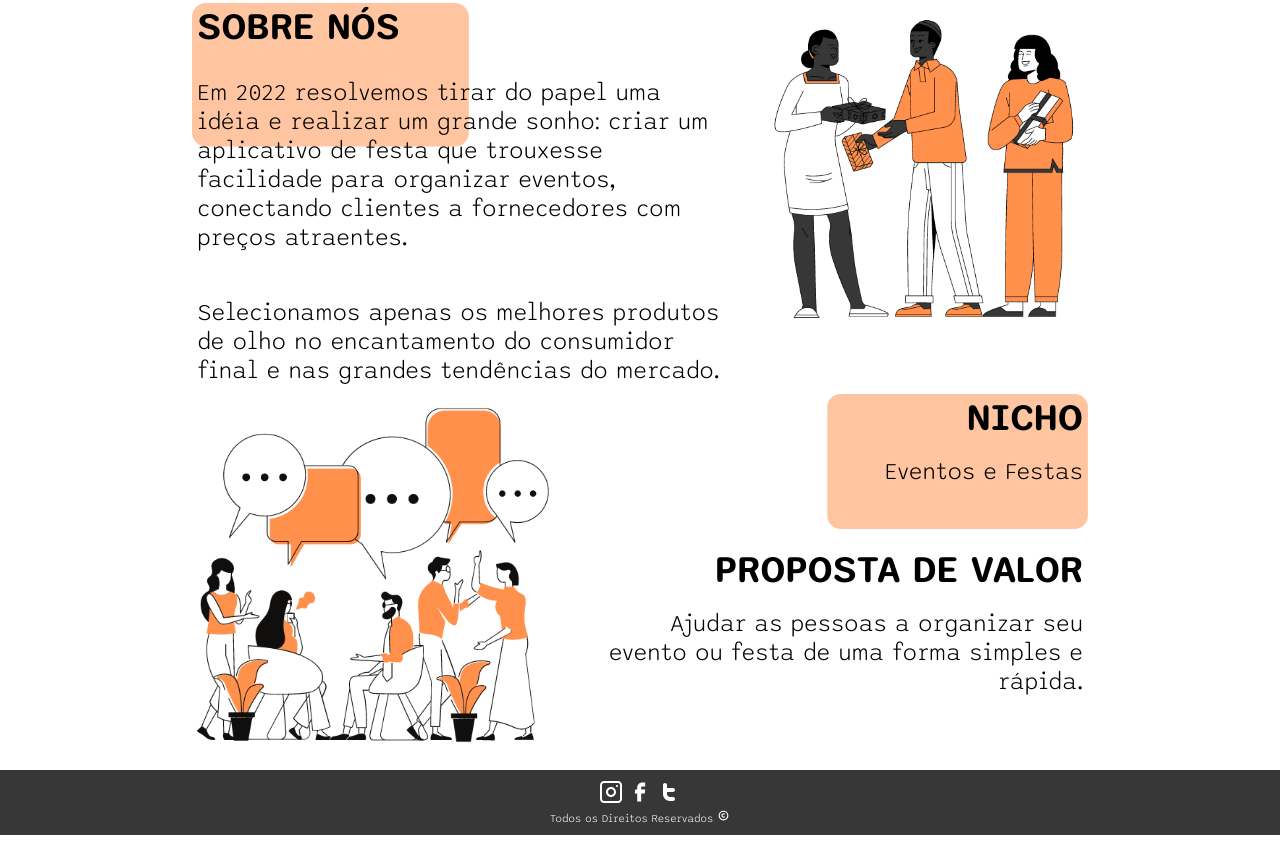
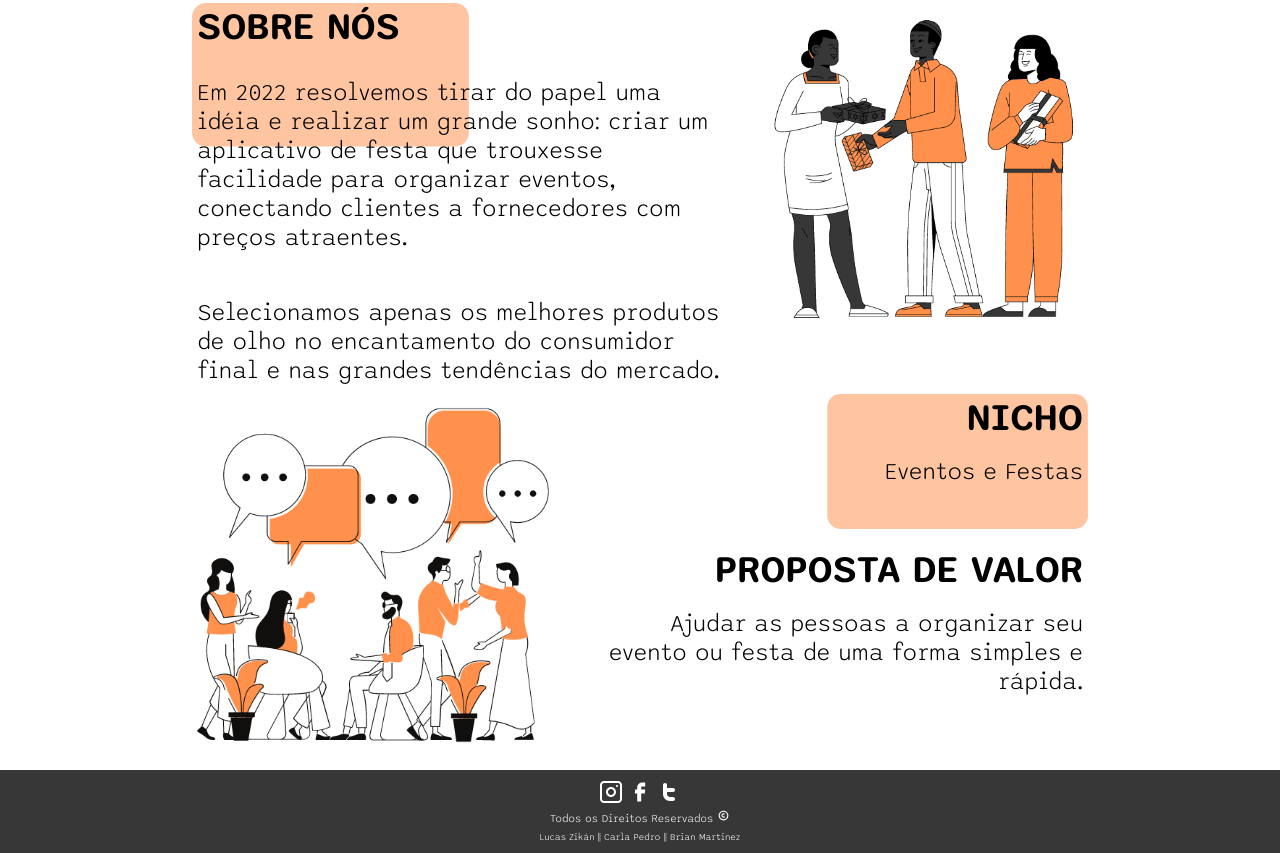
Before and after one commit to LZikan/party-finder, a plain HTML site: page src/index.html in a window 1280 px wide. Shown: the part 448-1301 px from the top of the page. Drawn offline with Linux system fonts and the light colour scheme.

Commit message:
Nomes adicionados ao Footer

```diff
--- a/src/index.html
+++ b/src/index.html
@@ -156,6 +156,11 @@
           </svg>
         </span>
       </div>
+      <div class="members">
+        <span>Lucas Zikán ||</span>
+        <span>Carla Pedro ||</span>
+        <span>Brian Martinez</span>
+      </div>
     </footer>
   </body>
 </html>
--- a/src/style.css
+++ b/src/style.css
@@ -206,6 +206,11 @@ footer {
 .ccIcon {
   font-size: 20%;
 }
+
+.members {
+  font-size: 60%;
+  padding-top: 0.4rem;
+}
 /* Content Formating */
 /* #imgs {
   min-width: 500;
```
